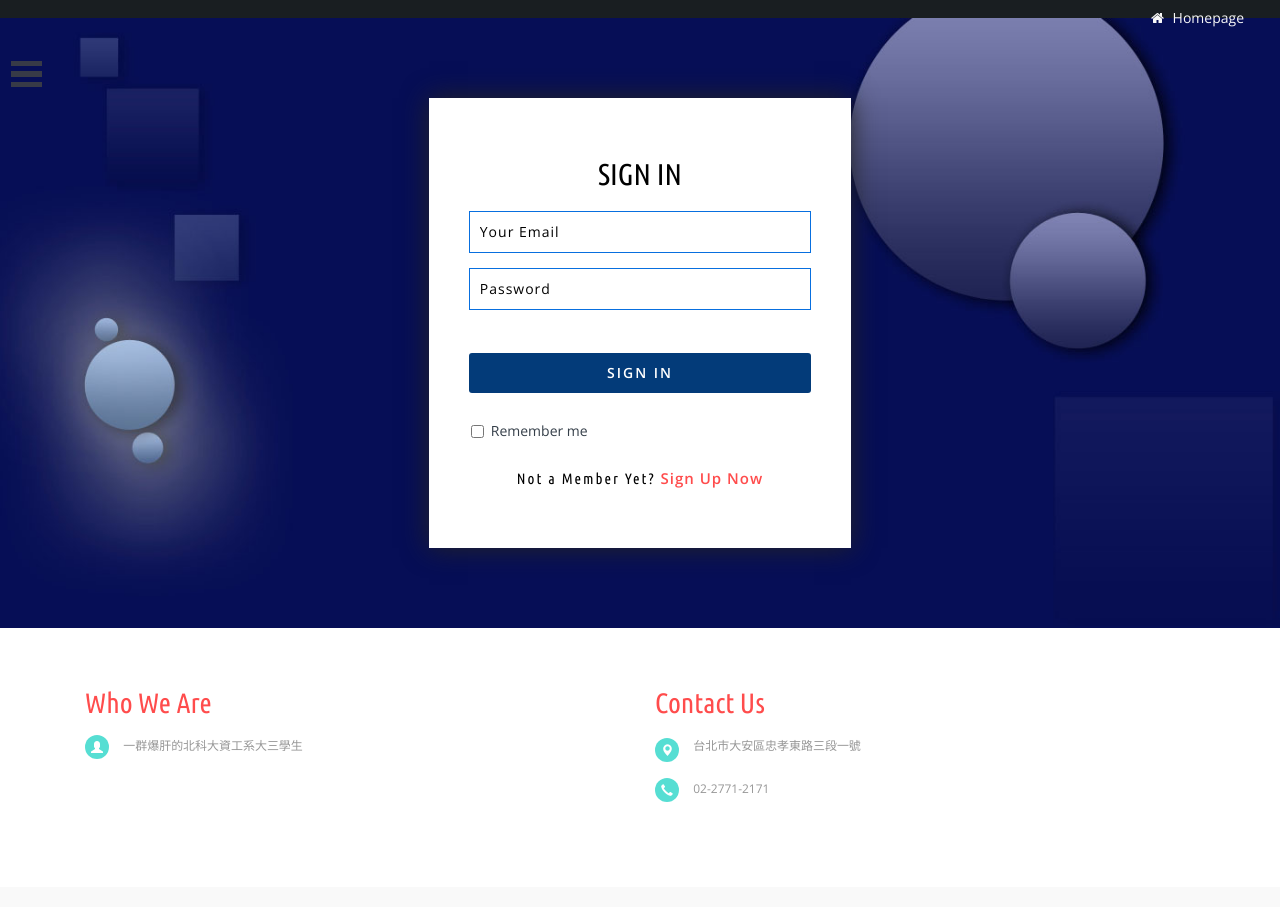
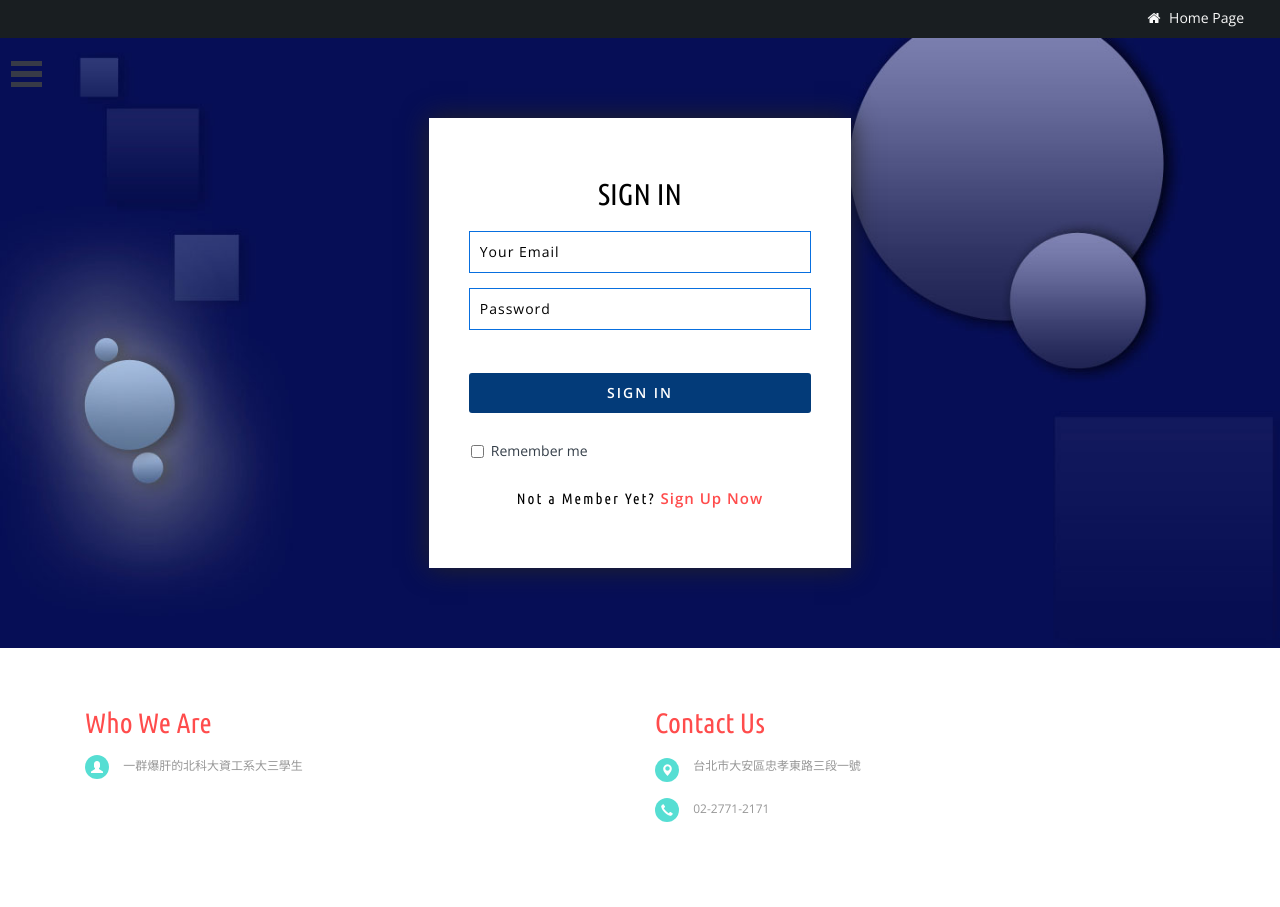
Before and after one commit to cindylee13/Database_10601, a PHP site: page /signin.php in a window 1280 px wide. Before the commit the page ends 802 px from the top, so only its background shows below. Run offline with PHP 8.4, Linux system fonts and the light colour scheme.

Commit message:
signin改頁面排版

```diff
--- a/signin.php
+++ b/signin.php
@@ -70,7 +70,9 @@
 <!-- //language-select -->
 </head>
 <body>
+    <?php include("MenuStrip.php"); ?>
 	<!-- Navigation -->
+  <!--
 		<div class="agiletopbar">
 			<div class="wthreenavigation">
 				<div class="menu-wrap">
@@ -80,7 +82,7 @@
 						<a href="adventure.html"><i class="fa fa-fw fa-rebel"></i><span>Adventure</span></a>
 						<a href="comedy.html"><i class="fa fa-fw fa-smile-o"></i><span>Comedy</span></a>
 						<a href="crime.html"><i class="fa fa-fw fa-lock"></i><span>Crime</span></a>
-						<a href="horror.html"><i class="fa fa-fw fa-bug"></i><span>Horror</span></a>
+						<a href="EachCategory.php"><i class="fa fa-fw fa-bug"></i><span>Horror</span></a>
 						<a href="drama.html"><i class="fa fa-fw fa-television"></i><span>Drama</span></a>
             <a href="science_fiction.html"><i class="fa fa-flask"></i><span>Science Fiction</span></a>
 						<a href="war.html"><i class="fa fa-fw fa-shield"></i><span>War</span></a>
@@ -91,18 +93,21 @@
 			<button class="menu-button" id="open-button"> </button>
 			</div>
 			<div class="clearfix"></div>
-		</div>
+		</div> -->
 		<!-- //Navigation -->
 	<!-- header -->
-	<header>
+  <header>
 		<div class="w3ls-header"><!--header-one-->
-			<div class="w3ls-header-left">
-			</div>
 			<div class="w3ls-header-right">
 				<ul>
 					<li class="dropdown head-dpdn">
-						<a href="index.php" aria-expanded="false"><i class="fa fa-home" aria-hidden="true"></i> Homepage</a>
+						<a href="index.php" aria-expanded="false"><i class="fa fa-home" aria-hidden="true"></i> Home Page</a>
 					</li>
+				</ul>
+			</div>
+
+			<div class="clearfix"> </div>
+		</div>
 					<!-- </li>
 					<li class="dropdown head-dpdn">
 						<a href="#"><span class="active uls-trigger"><i class="fa fa-language" aria-hidden="true"></i>languages</span></a>
```
Also changed, not shown: index.php (+16 -1 lines).
